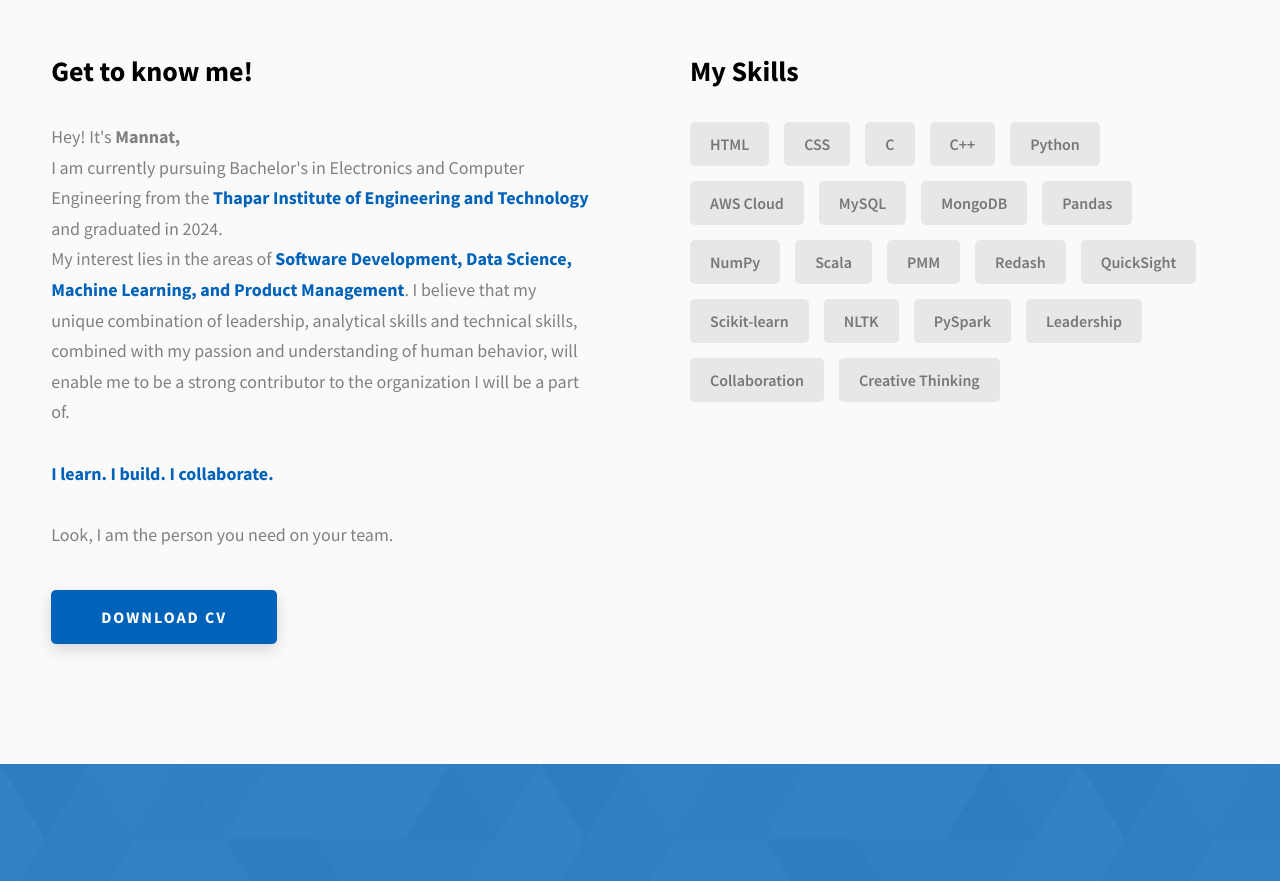
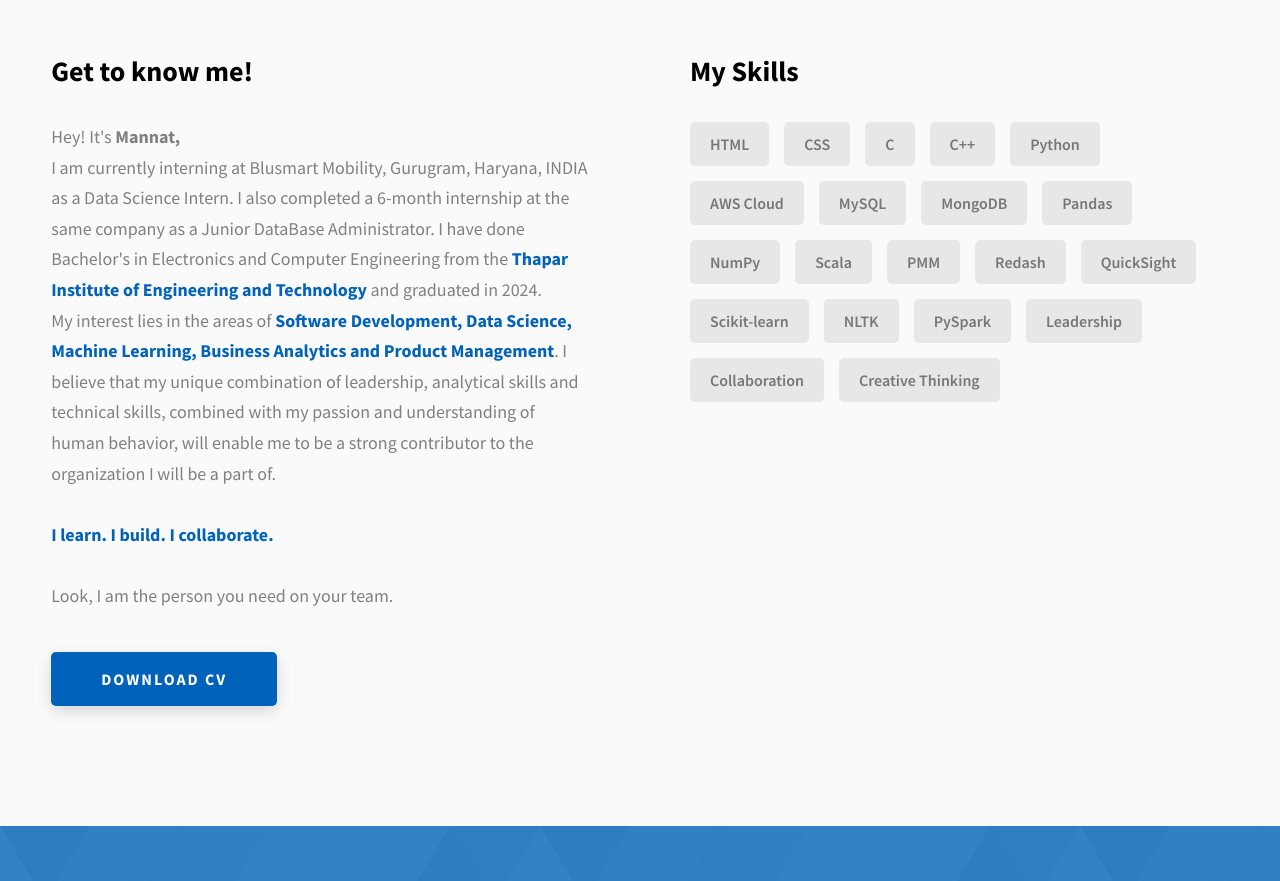
Before and after one commit to MannatKaurBhatia/mannatkaur.github.io, a website: page index.html in a window 1280 px wide. Shown: the part 1020-1901 px from the top of the page. Drawn offline with Linux system fonts and the light colour scheme.

Commit message:
Update index.html

```diff
--- a/index.html
+++ b/index.html
@@ -119,8 +119,8 @@
                 Hey! It's
                 <strong>Mannat,</strong>
                 <br />
-                I am currently pursuing Bachelor's in Electronics and Computer
-                Engineering from the
+                I am currently interning at Blusmart Mobility, Gurugram, Haryana, INDIA as a Data Science Intern. I also completed a 6-month internship at the same company as a Junior DataBase Administrator.
+                I have done Bachelor's in Electronics and Computer Engineering from the
                 <strong style="color: #0062b9"
                   >Thapar Institute of Engineering and Technology</strong
                 >
@@ -128,7 +128,7 @@
                 <br />
                 My interest lies in the areas of
                 <strong style="color: #0062b9"
-                  >Software Development, Data Science, Machine Learning, and Product
+                  >Software Development, Data Science, Machine Learning, Business Analytics and Product
                   Management</strong
                 >. I believe that my unique combination of leadership,
                 analytical skills and technical skills, combined with my passion
```
